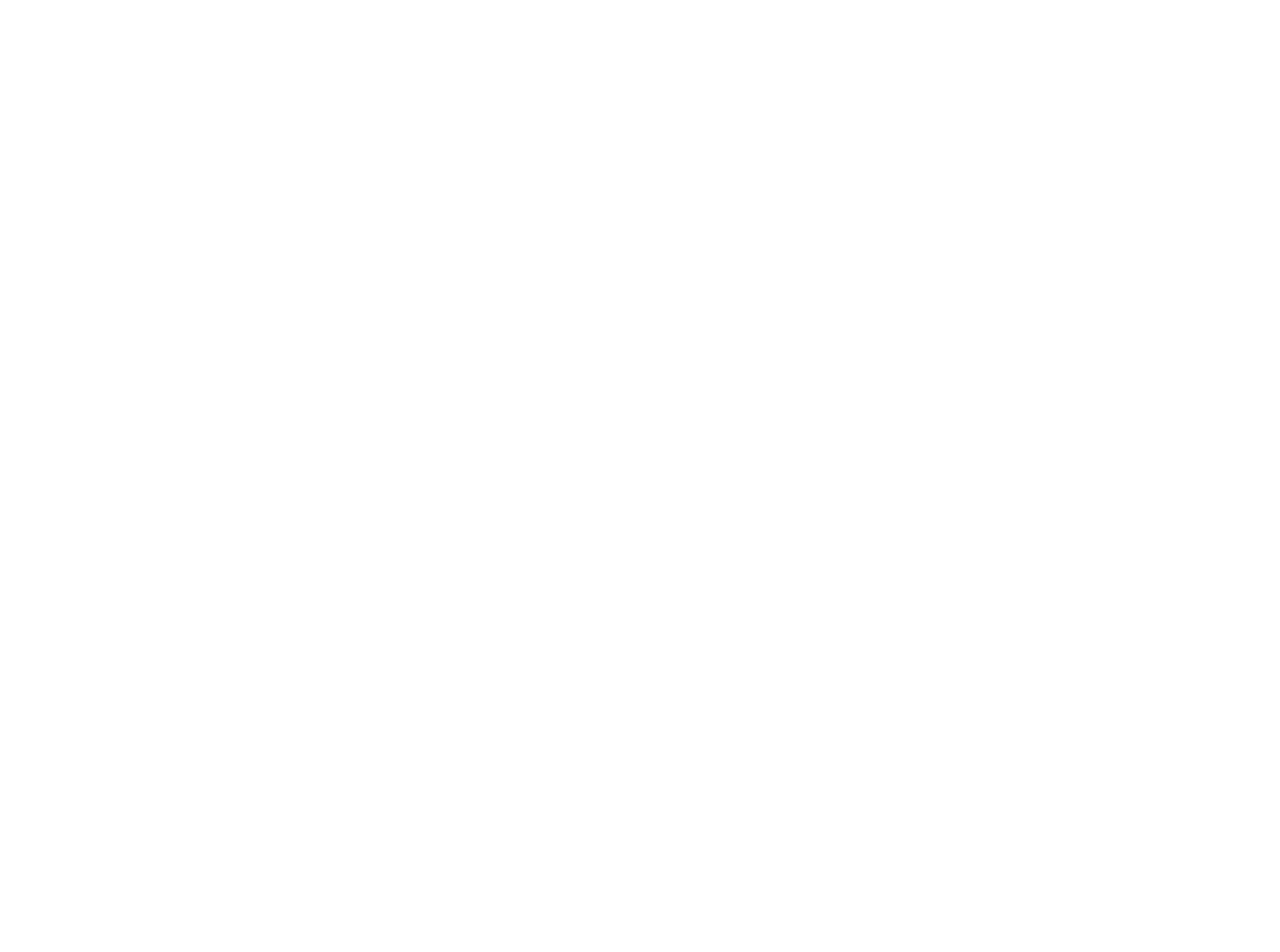
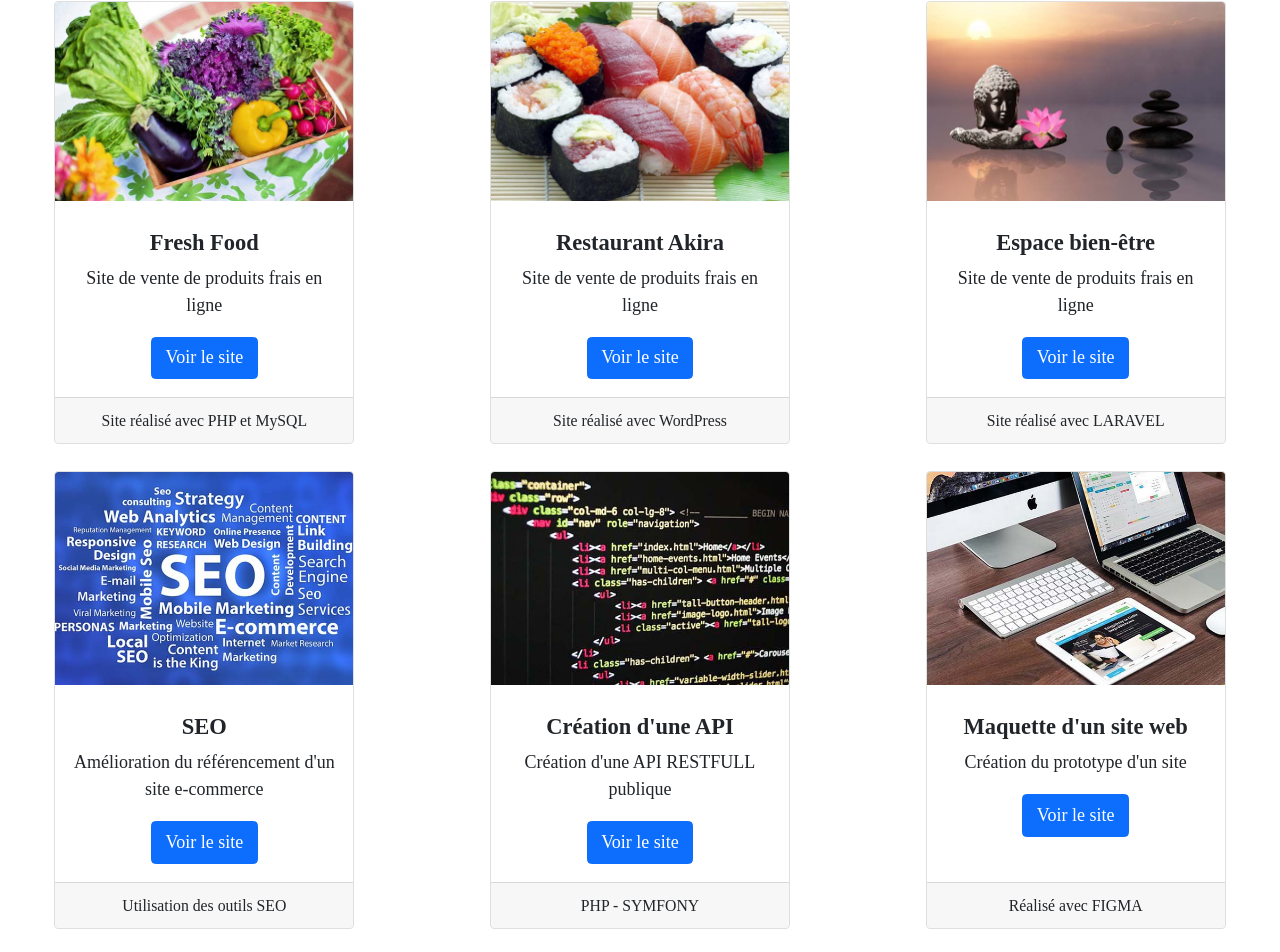
Before and after one commit to Tvairet/Evaluation-Portfolio-React.JS, a React (Create React App) app: page /portfolio in a window 1280 px wide. Shown: the part 414-1366 px from the top of the page. Before the commit the page ends 800 px from the top, so only its background shows below. Built offline with nearby package versions, Linux system fonts and the light colour scheme.

Commit message:
creation/portfolio

```diff
--- a/src/App.css
+++ b/src/App.css
@@ -90,6 +90,16 @@ a, .nav-link {
   color: #fff;
 }
 
+.nav-link:hover {
+  text-decoration: underline;
+  text-decoration-color: #0d6efd;
+}
+
+.nav-link:active {
+  font-weight: bold;
+  text-decoration: underline;
+}
+
 .realisations {
   display: flex;
   flex-direction: column;
@@ -116,7 +126,7 @@ h1, h2 {
   display: flex;
   flex-direction: column;
   align-content: center;
-  border-bottom: solid #0d6efd;
+  border-bottom: 5px solid #0d6efd;
 }
 
 .services {
@@ -126,19 +136,16 @@ h1, h2 {
 }
 
 .card {
-  height: 350px;
+  height: 400px;
   width: 300px;
-}
-
-.card img {
-  margin: 15px;
 }
 
 .card h5 {
   font-weight: bold;
+  margin-top: 10px;
 }
 
-.card :hover {
+.col :hover {
   box-shadow: #adb5bd 15px 15px 10px;
   background-color: #efefef;
 }
@@ -146,3 +153,23 @@ h1, h2 {
 .card-body :hover {
   box-shadow: none;
 }
+
+.card-footer .card-title .card-text img.card-img-top .text-body-secondary {
+  box-shadow: none;
+}
+
+.portfolio {
+  margin-top: 40px;
+  margin-bottom: 40px;
+  align-items: center;
+}
+
+.col {
+  justify-items: center;
+}
+
+.btn-primary :hover {
+  opacity: 30%;
+  color: #0d6efd;
+
+}
--- a/src/component/Nav.jsx
+++ b/src/component/Nav.jsx
@@ -6,7 +6,7 @@ const Nav = () => {
     return (
         <header>
             <nav class="navbar navbar-expand-lg bg-dark text-light text-uppercase fixed-top" id="mainNav">
-                <div class="container">
+                <div className="container">
                     <a class="navbar-brand text-light" href="#page-top">John Doe</a>
                     <button class="navbar-toggler text-uppercase font-weight-bold bg-primary text-white rounded" type="button" data-bs-toggle="collapse" data-bs-target="#navbarResponsive" aria-controls="navbarResponsive" aria-expanded="false" aria-label="Toggle navigation">
                         <i class="fas fa-bars"></i>
--- a/src/component/footer.jsx
+++ b/src/component/footer.jsx
@@ -30,10 +30,10 @@ const Footer = () => {
         <div class="liens">
             <h4>Liens utiles</h4>
             <a href="/">Accueil</a>
-            <a href="../pages/Services">Services</a>
-            <a href="../pages/Portfolio">Portfolio</a>
-            <a href="../pages/Contact">Me contacter</a>
-            <a href="../pages/Mentions">Mentions légales</a>
+            <a href="./Services">Services</a>
+            <a href="/Portfolio">Portfolio</a>
+            <a href="/Contact">Me contacter</a>
+            <a href="/Mentions">Mentions légales</a>
         </div>
         <div class="realisations">
             <h4>Mes dernières réalisations</h4>
--- a/src/pages/Portfolio.jsx
+++ b/src/pages/Portfolio.jsx
@@ -1,9 +1,104 @@
 import React from "react";
+import banner from "../img/banner.jpg";
+import fresh from "../img/portfolio/fresh-food.jpg";
+import restaurant from "../img/portfolio/restaurant-japonais.jpg";
+import espace from "../img/portfolio/espace-bien-etre.jpg";
+import seo from "../img/portfolio/seo.jpg";
+import api from "../img/portfolio/coder.jpg";
+import maquette from "../img/portfolio/screens.jpg"
 
 const Portfolio = () => {
     return (
-        <main className="container">
+        <main className="main">
+            <section className="banner">
+                <img src={banner} alt="une bannière bleue"/>
+            </section>
+            <section className="tittle">
         <h1>Portfolio</h1>
+        <span>Voici quelques-unes de mes réalisations</span>
+            </section>
+            <section className="portfolio">
+                <div class="row row-cols-2 row-cols-md-3 g-4">
+                    <div class="col">
+                        <div class="card h-100">
+                        <img src={fresh} class="card-img-top" alt="des légumes"/>
+                            <div class="card-body">
+                            <h5 class="card-title">Fresh Food</h5>
+                            <p class="card-text">Site de vente de produits frais en ligne</p>
+                            <a href="#" class="btn btn-primary">Voir le site</a>
+                            </div>
+                            <div class="card-footer">
+                                <small class="text-body-secondary">Site réalisé avec PHP et MySQL</small>
+                            </div>
+                        </div>
+                    </div>
+                    <div class="col">
+                        <div class="card h-100">
+                        <img src={restaurant} class="card-img-top" alt="des sushis"/>
+                            <div class="card-body">
+                            <h5 class="card-title">Restaurant Akira</h5>
+                            <p class="card-text">Site de vente de produits frais en ligne</p>
+                            <a href="#" class="btn btn-primary">Voir le site</a>
+                            </div>
+                            <div class="card-footer">
+                                <small class="text-body-secondary">Site réalisé avec WordPress</small>
+                            </div>
+                        </div>
+                    </div>
+                    <div class="col">
+                        <div class="card h-100">
+                        <img src={espace} class="card-img-top" alt="un écran reposant"/>
+                            <div class="card-body">
+                            <h5 class="card-title">Espace bien-être</h5>
+                            <p class="card-text">Site de vente de produits frais en ligne</p>
+                            <a href="#" class="btn btn-primary">Voir le site</a>
+                            </div>
+                            <div class="card-footer">
+                                <small class="text-body-secondary">Site réalisé avec LARAVEL</small>
+                            </div>
+                        </div>
+                    </div>
+                    <div class="col">
+                        <div class="card h-100">
+                        <img src={seo} class="card-img-top" alt="des mots"/>
+                            <div class="card-body">
+                            <h5 class="card-title">SEO</h5>
+                            <p class="card-text">Amélioration du référencement d'un site e-commerce</p>
+                            <a href="#" class="btn btn-primary">Voir le site</a>
+                            </div>
+                            <div class="card-footer">
+                                <small class="text-body-secondary">Utilisation des outils SEO</small>
+                            </div>
+                        </div>
+                    </div>
+                    <div class="col">
+                        <div class="card h-100">
+                        <img src={api} class="card-img-top" alt="des codes de programmation"/>
+                            <div class="card-body">
+                            <h5 class="card-title">Création d'une API</h5>
+                            <p class="card-text">Création d'une API RESTFULL publique</p>
+                            <a href="#" class="btn btn-primary">Voir le site</a>
+                            </div>
+                            <div class="card-footer">
+                                <small class="text-body-secondary">PHP - SYMFONY</small>
+                            </div>
+                        </div>
+                    </div>
+                    <div class="col">
+                        <div class="card h-100">
+                        <img src={maquette} class="card-img-top" alt="un ordinateur et une tablette avec un site web"/>
+                            <div class="card-body">
+                            <h5 class="card-title">Maquette d'un site web</h5>
+                            <p class="card-text">Création du prototype d'un site</p>
+                            <a href="#" class="btn btn-primary">Voir le site</a>
+                            </div>
+                            <div class="card-footer">
+                                <small class="text-body-secondary">Réalisé avec FIGMA</small>
+                            </div>
+                        </div>
+                    </div>
+                </div>
+        </section>
         </main>
     );
 };
--- a/src/pages/Services.jsx
+++ b/src/pages/Services.jsx
@@ -7,7 +7,7 @@ import seo from "../icons/verre.png"
 const Services = () => {
     return (
         <main className="main">
-            <section class="banner">
+            <section className="banner">
                 <img src={banner} alt="une bannière bleue"/>
             </section>
             <section className="tittle">
@@ -15,9 +15,9 @@ const Services = () => {
                 <span>Voici les prestations sur lesquelles je peux intervenir</span>
             </section>
             <section className="services">
-                <div class="row row-cols-md-3">
+                <div class="row row-cols-1 row-cols-md-3 g-4">
                     <div class="col">
-                        <div class="card">
+                        <div class="card h-100">
                         <div class="card-body">
                             <img src={design} alt="un pinceau"/>
                             <h5 class="card-title">UX Design</h5>
@@ -28,7 +28,7 @@ const Services = () => {
                         </div>
                     </div>
                     <div class="col">
-                        <div class="card">
+                        <div class="card h-100">
                         <div class="card-body">
                             <img src={devweb} alt="un code"/>
                             <h5 class="card-title">Développement web</h5>
@@ -38,7 +38,7 @@ const Services = () => {
                         </div>
                     </div>
                     <div class="col">
-                        <div class="card">
+                        <div class="card h-100">
                         <div class="card-body">
                             <img src={seo} alt="une loupe"/>
                             <h5 class="card-title">Référencement</h5>
```
